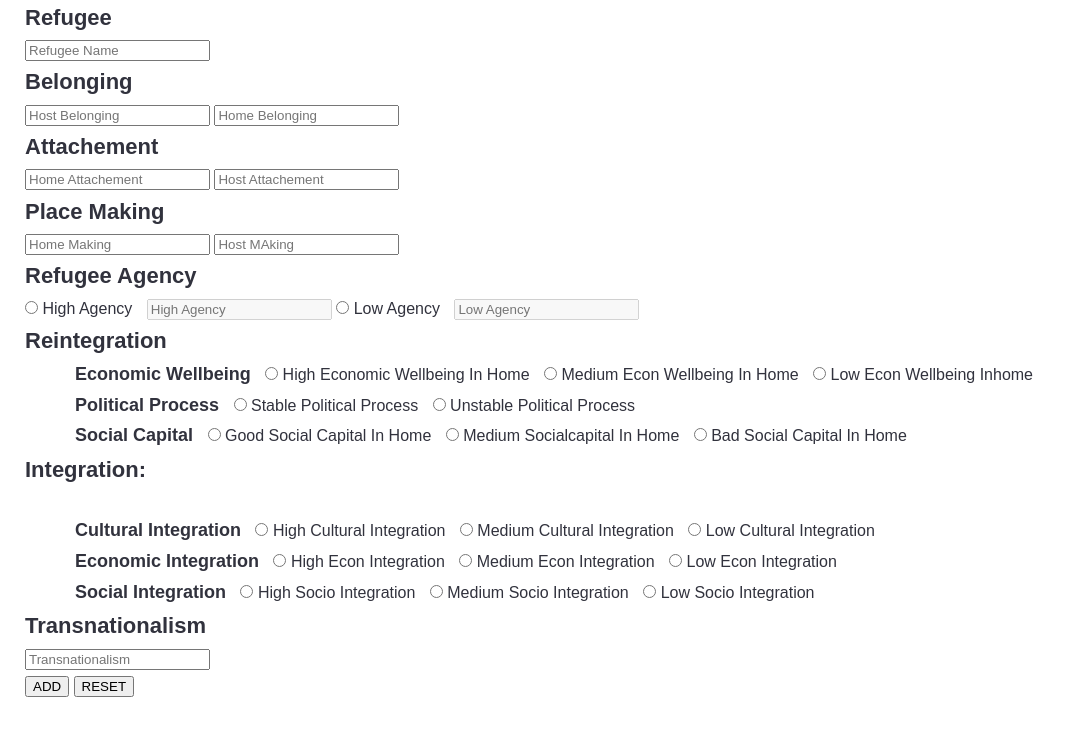
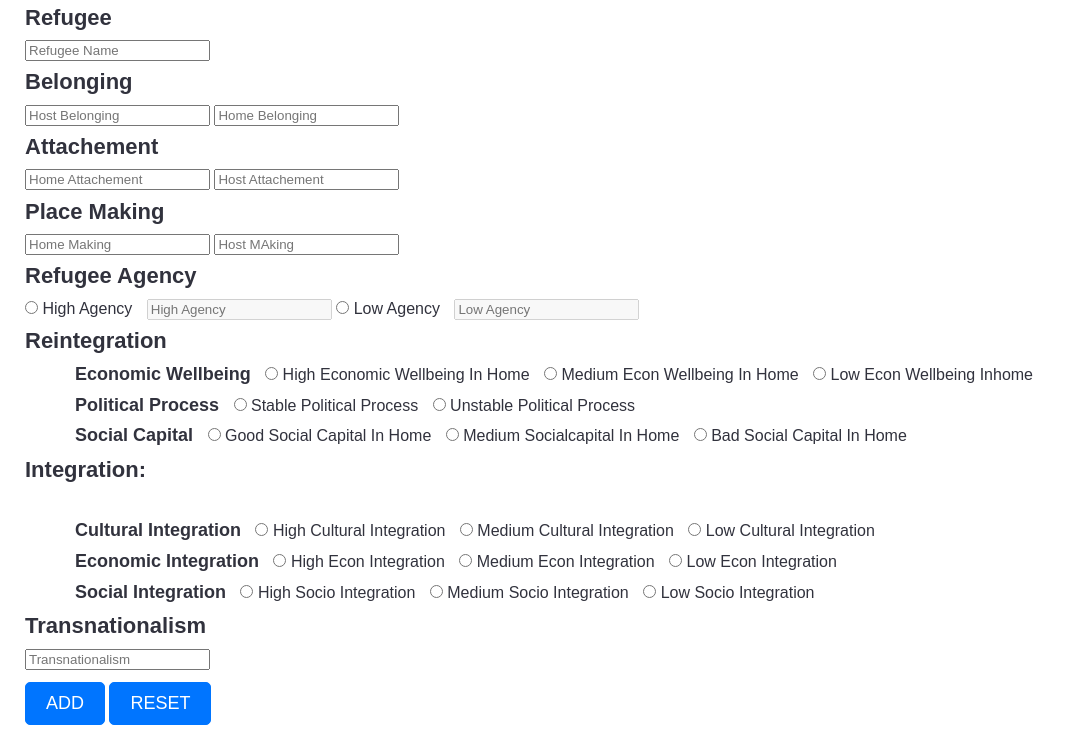
Before and after one commit to khederTa/Refugee-Ontology-Web-App, a Flask app: page /insert in a window 1280 px wide. Shown: the part 92-837 px from the top of the page, without its empty margins (0-1071 px from the left). Before the commit the page ends 789 px from the top, so only its background shows below. Run offline with Flask 2, Linux system fonts and the light colour scheme.

Commit message:
Add files via upload

```diff
--- a/requirements.txt
+++ b/requirements.txt
@@ -1,4 +1,3 @@
 Flask==2.2.5
 Owlready2==0.43
 gunicorn
-hermit
--- a/templates/index.html
+++ b/templates/index.html
@@ -33,6 +33,7 @@
         div.div {
             text-indent: 50px;
         }
+
     </style>
 </head>
 
@@ -187,7 +188,7 @@
                     <input type="text" name="transnationalism" id="transnationalism" placeholder="Transnationalism">
                 </div>
 
-                <div class="">
+                <div class="submit-query">
                     <input type="submit" value="ADD">
                     <input type="reset" value="RESET">
                 </div>
```
Also changed, not shown: routes.py (+1 -8 lines).
